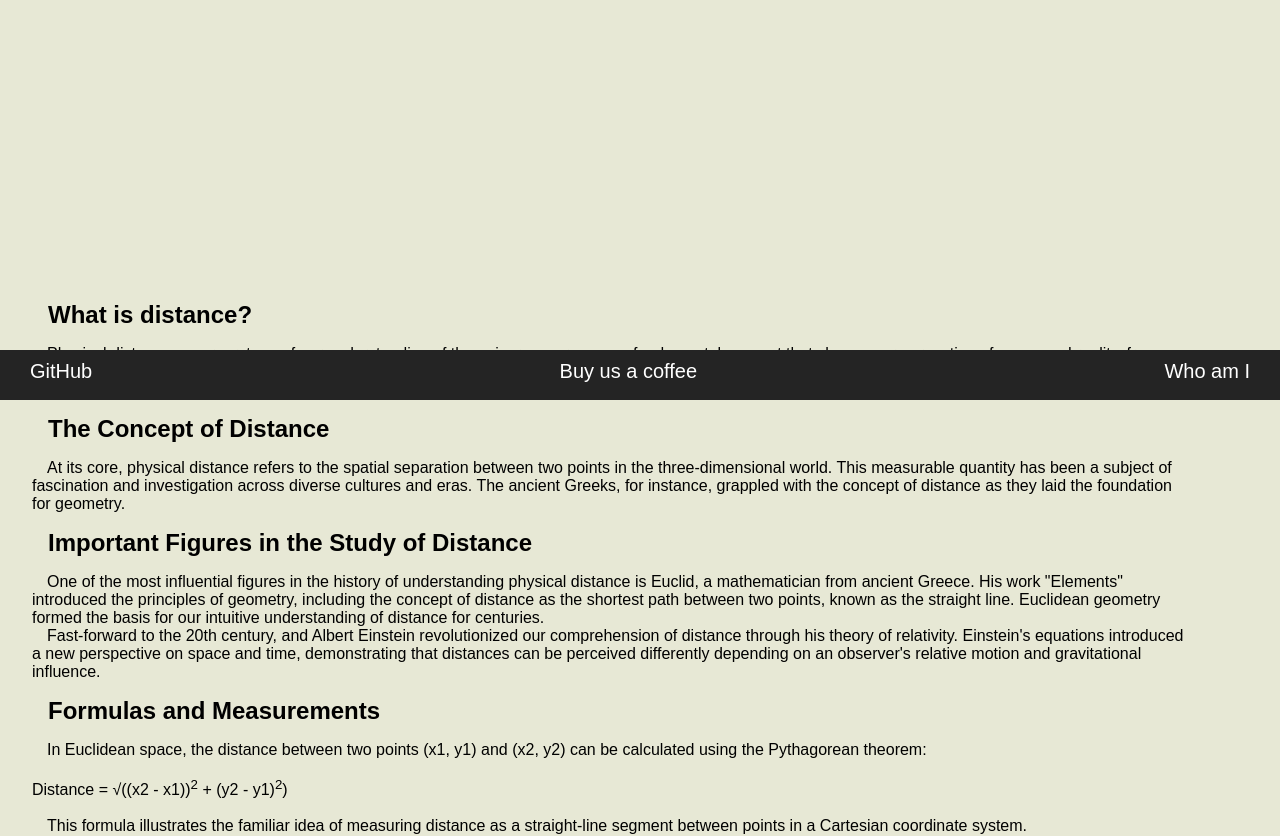
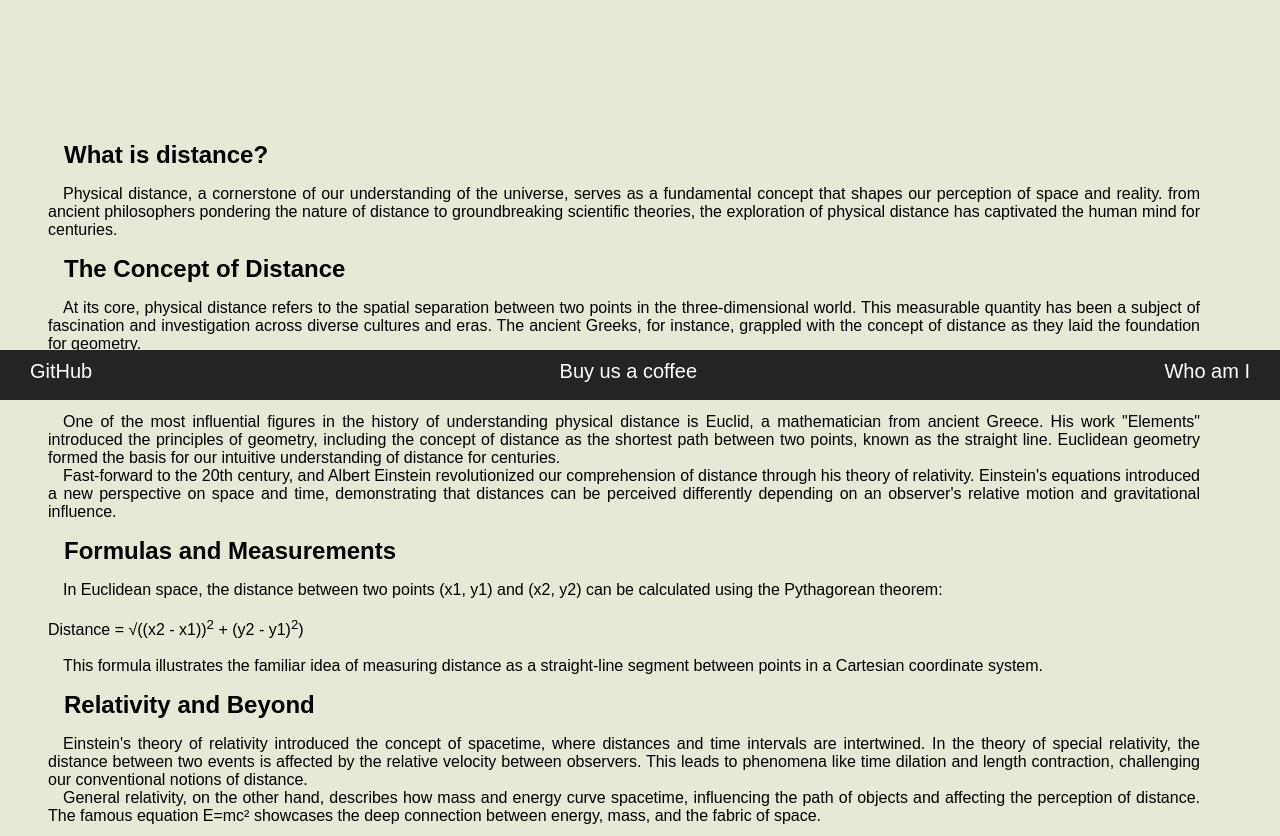
Before and after one commit to HeitorRaimundoPrado/unit-conversor, a React (Vite) app: page / in a window 1280 px wide. Shown: the part 400-1236 px from the top of the page. Built offline with nearby package versions, Linux system fonts and the light colour scheme.

Commit message:
fix: fix style bugs in TemplateConversion.jsx

```diff
--- a/src/ConversionPages.css
+++ b/src/ConversionPages.css
@@ -17,8 +17,9 @@
   justify-content: center;
   align-items: center;
   width: 100%;
-  height: max(80%, fit-content);
-  margin-bottom: 20%;
+  min-height: 80%;
+  height: fit-content;
+  margin-bottom: 5rem;
 }
 
 .conversion-area {
@@ -109,7 +110,9 @@
 
 .article {
   width: calc(100vw - 8rem);
-  margin: 2rem;
+  margin: 3rem;
+  margin-bottom: 6rem;
+  text-align: justify;
 }
 
 .article h1 {
```
